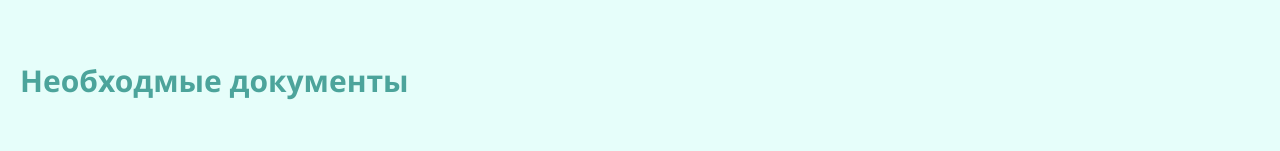
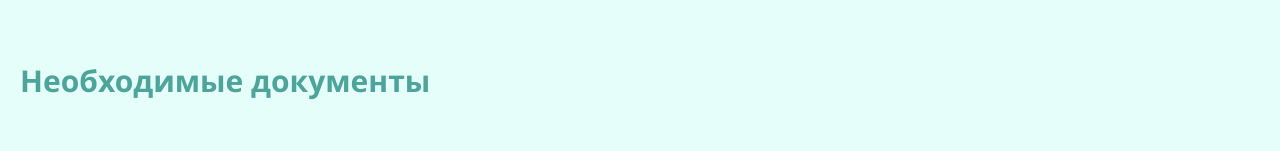
Before and after one commit to Erpe12/School, a plain HTML site: page admission.htm in a window 1280 px wide. Shown: the part 210-361 px from the top of the page. Drawn offline with Linux system fonts and the light colour scheme; a script that the page names is missing.

Commit message:
Update admission.htm

```diff
--- a/admission.htm
+++ b/admission.htm
@@ -51,7 +51,7 @@
 
         </div>
 
-        <h3 id="doc-title"><a href="#doc-title">Необходмые документы</a></h3>
+        <h3 id="doc-title"><a href="#doc-title">Необходимые документы</a></h3>
         <h4>Заявление принимается при наличии всего пакета докумпентов</h4>
 
         <div class="doc">
```
